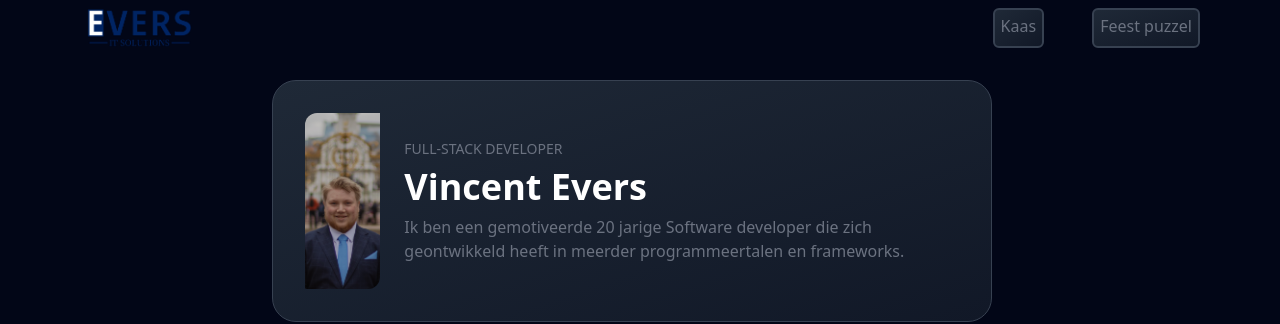
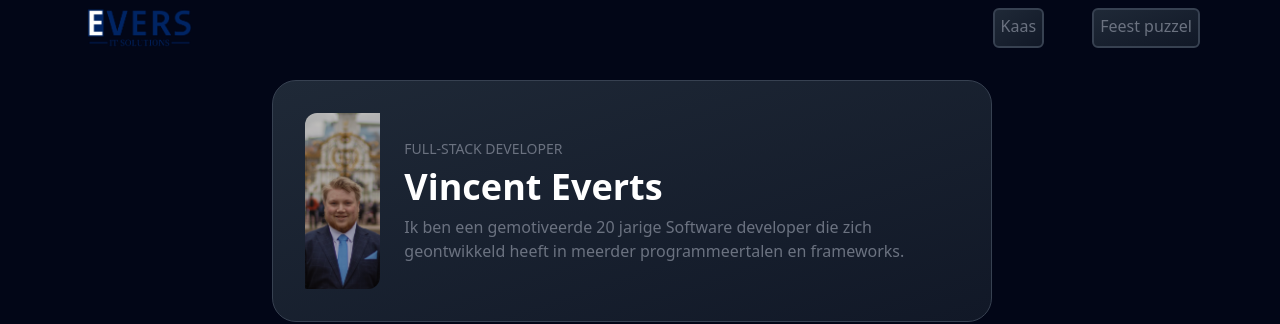
Before and after one commit to EarlyBirdREAL/Portfolio, a Vue app: page / in a window 1280 px wide. Shown: the top 324 px of the page. Built offline with nearby package versions, Linux system fonts and the light colour scheme.

Commit message:
troubleshooting

```diff
--- a/src/components/Home.vue
+++ b/src/components/Home.vue
@@ -16,7 +16,7 @@
           Full-Stack Developer
         </div>
         <div class="text-4xl text-white font-semibold">
-          Vincent Evers
+          Vincent Everts
         </div>
         <div>
           Ik ben een gemotiveerde 20 jarige Software developer die zich geontwikkeld heeft in meerder programmeertalen en frameworks.
```
